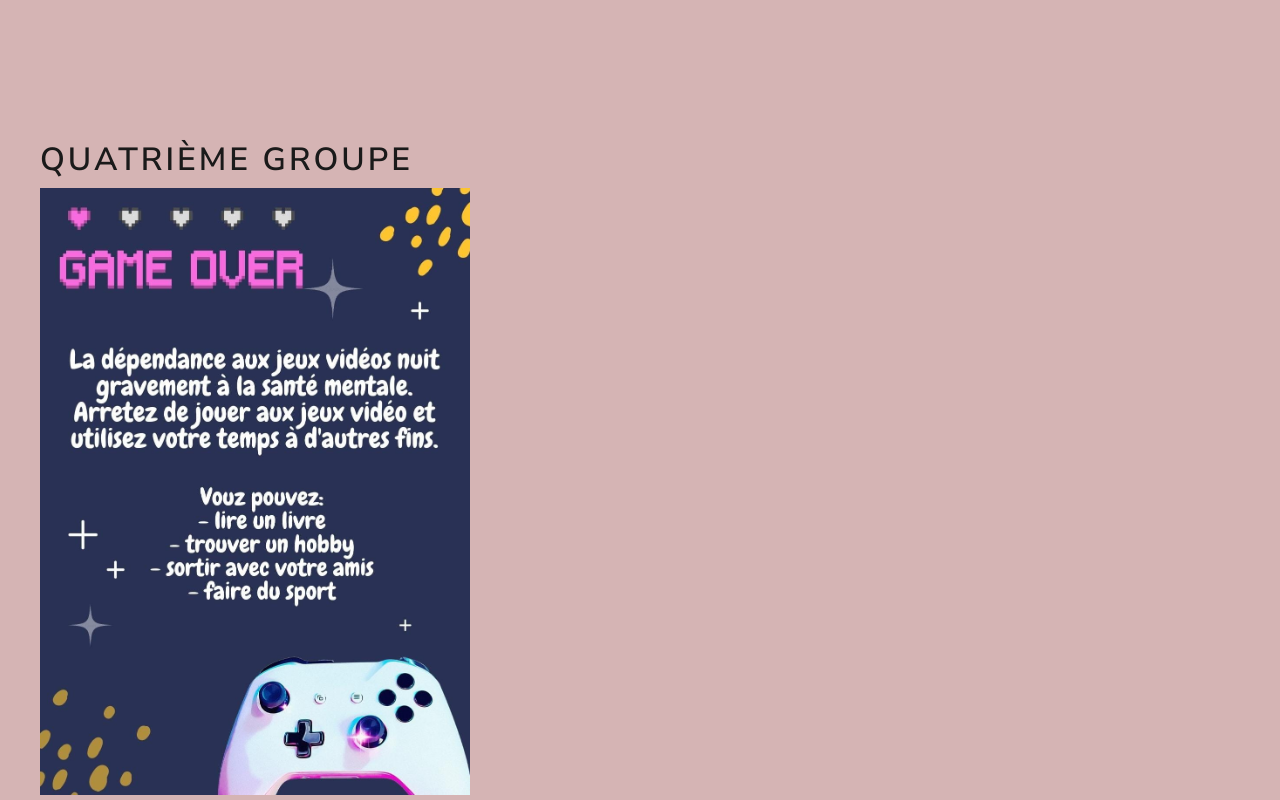
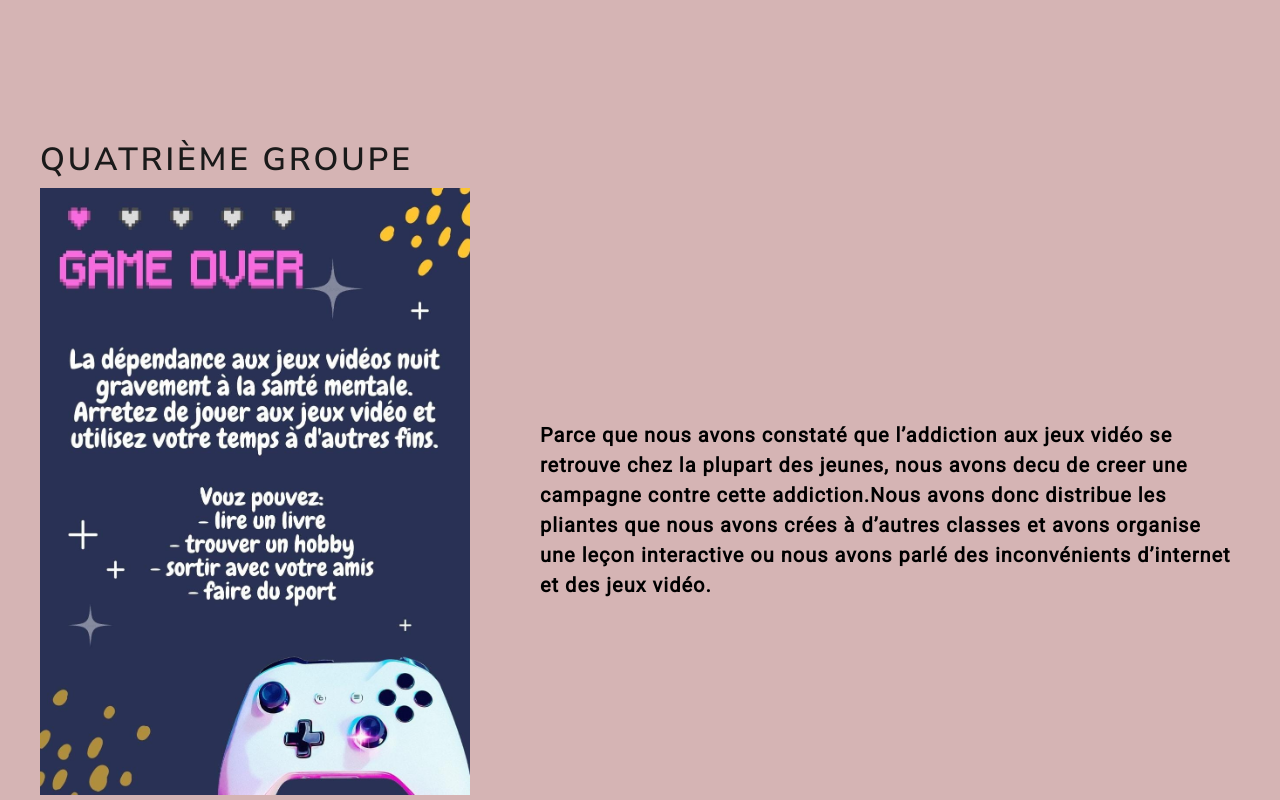
Before and after one commit to Err0r-1337/Err0r-1337.github.io, a plain HTML site: page gr.html in a window 1280 px wide. Shown: the part 2320-3120 px from the top of the page. Drawn offline with Linux system fonts and the light colour scheme.

Commit message:
Add files via upload

```diff
--- a/gr.html
+++ b/gr.html
@@ -46,6 +46,8 @@
     <div id="gr-div4">
         <h1>quatrième groupe</h1>
         <img width="430px" src="gr4.jpeg" alt="">
+        <p>Parce que nous avons constaté que l’addiction aux jeux vidéo se retrouve chez la plupart des jeunes, nous avons decu de creer une campagne contre cette addiction.Nous avons donc distribue les pliantes que nous avons crées à d’autres classes et avons organise une leçon interactive ou nous avons parlé des inconvénients d’internet et des jeux vidéo.</p>
+
     </div>
 </body>
 </html>
```
